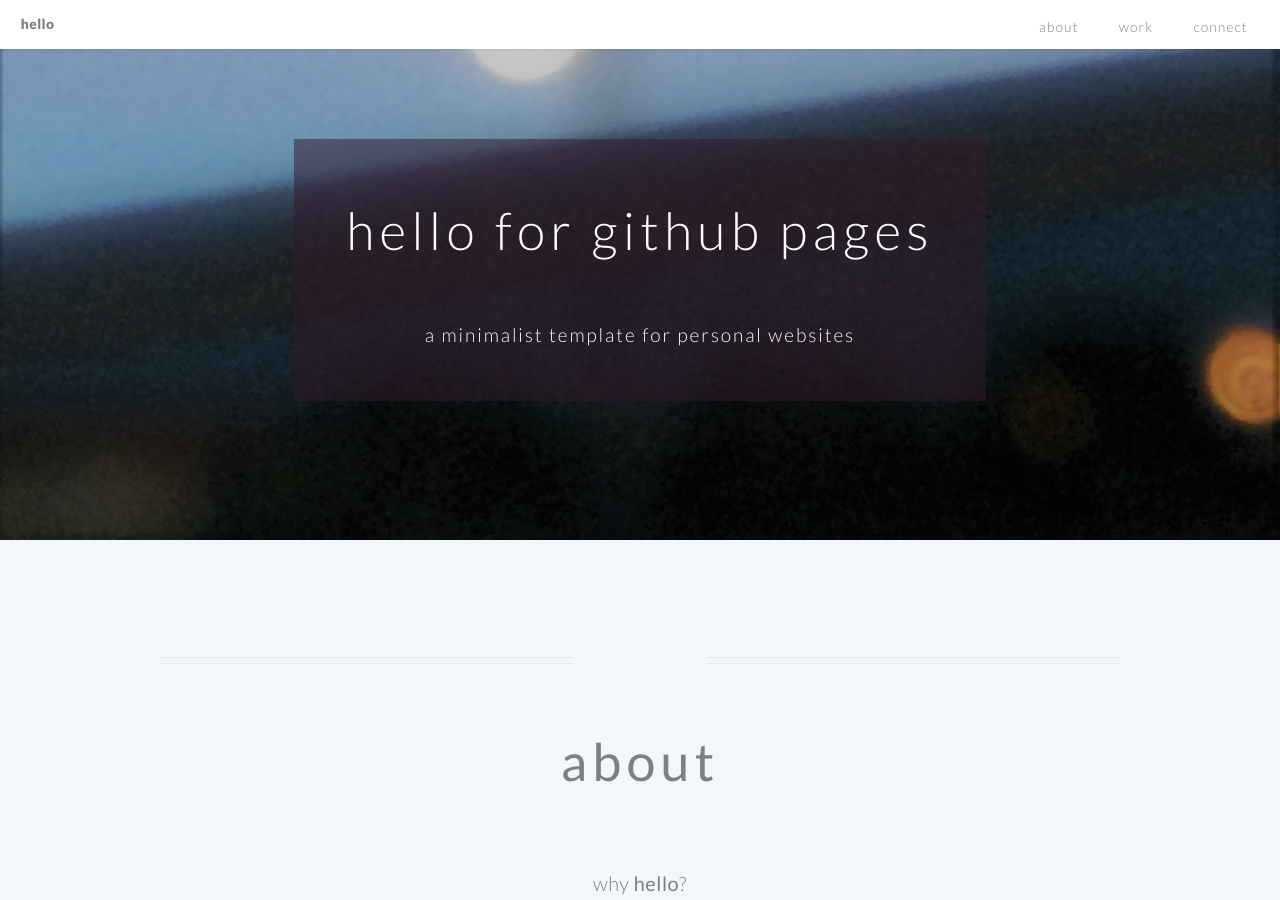
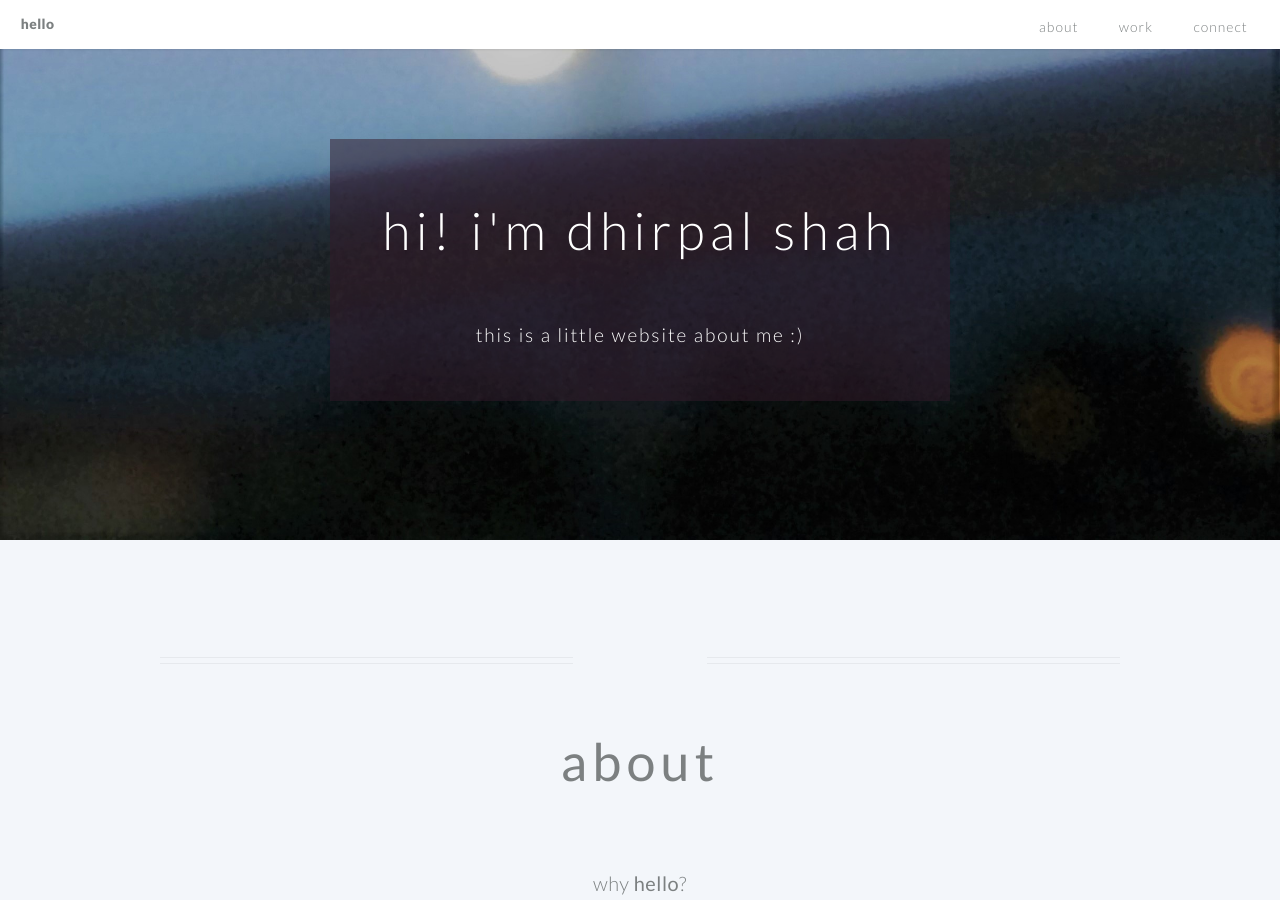
Before and after one commit to dhirpalshah/dhirpalshah.github.io, a Jekyll site: the page built from index.md, in a window 1280 px wide and 900 px high. Built offline with Jekyll 4.4.1, drawn with Linux system fonts in a browser that asks for light colours.

Commit message:
testing banners

```diff
--- a/index.md
+++ b/index.md
@@ -4,8 +4,8 @@ layout: hello-default
 # using Markdown language, you can customize the following variables!
 
 # these variables are required -------------------------------
-banner_title: hello for github pages
-banner_subtitle: a minimalist template for personal websites
+banner_title: hi! i'm dhirpal shah
+banner_subtitle: this is a little website about me :)
 background_image: /images/background.jpeg
 
 # all of the following variables are optional -----------------
```
